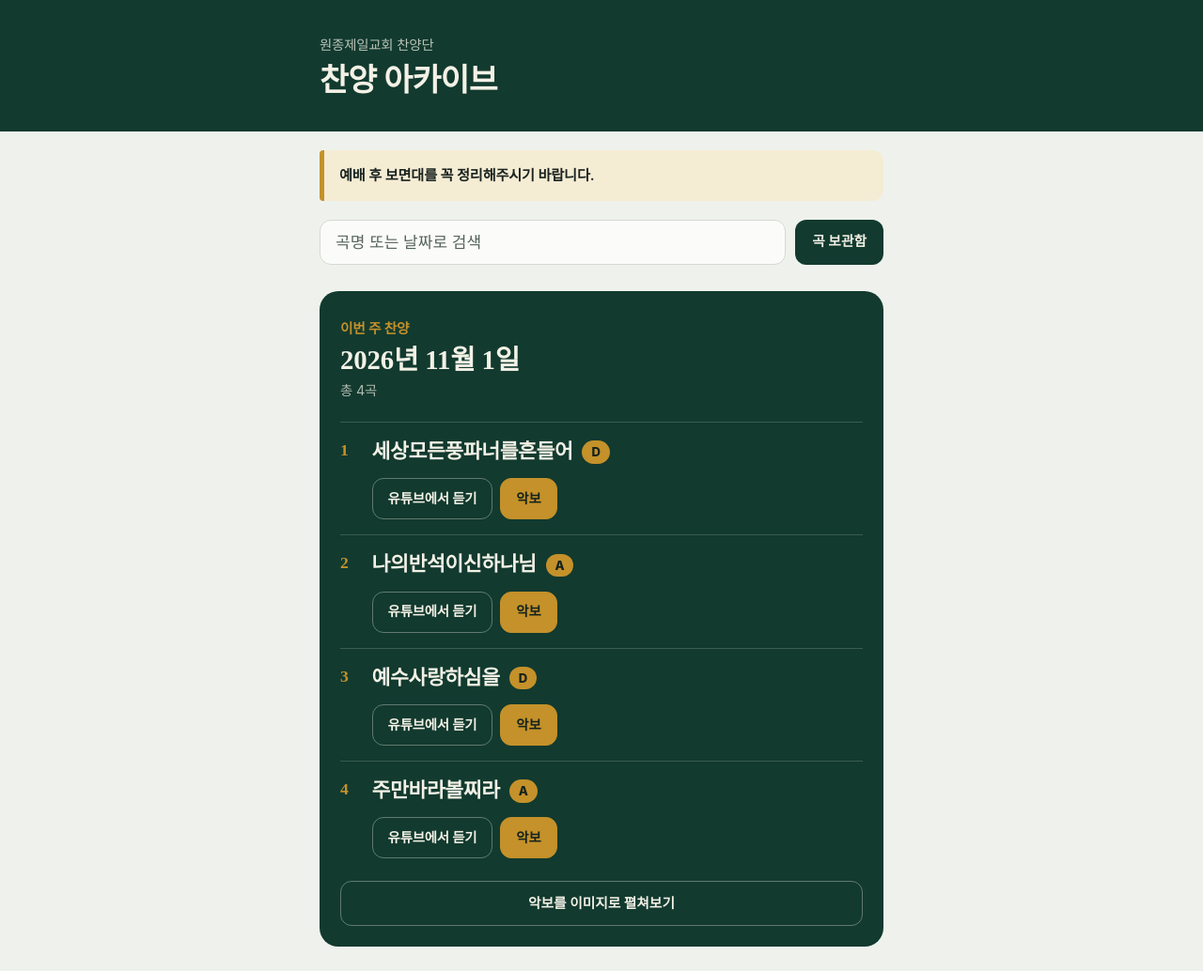
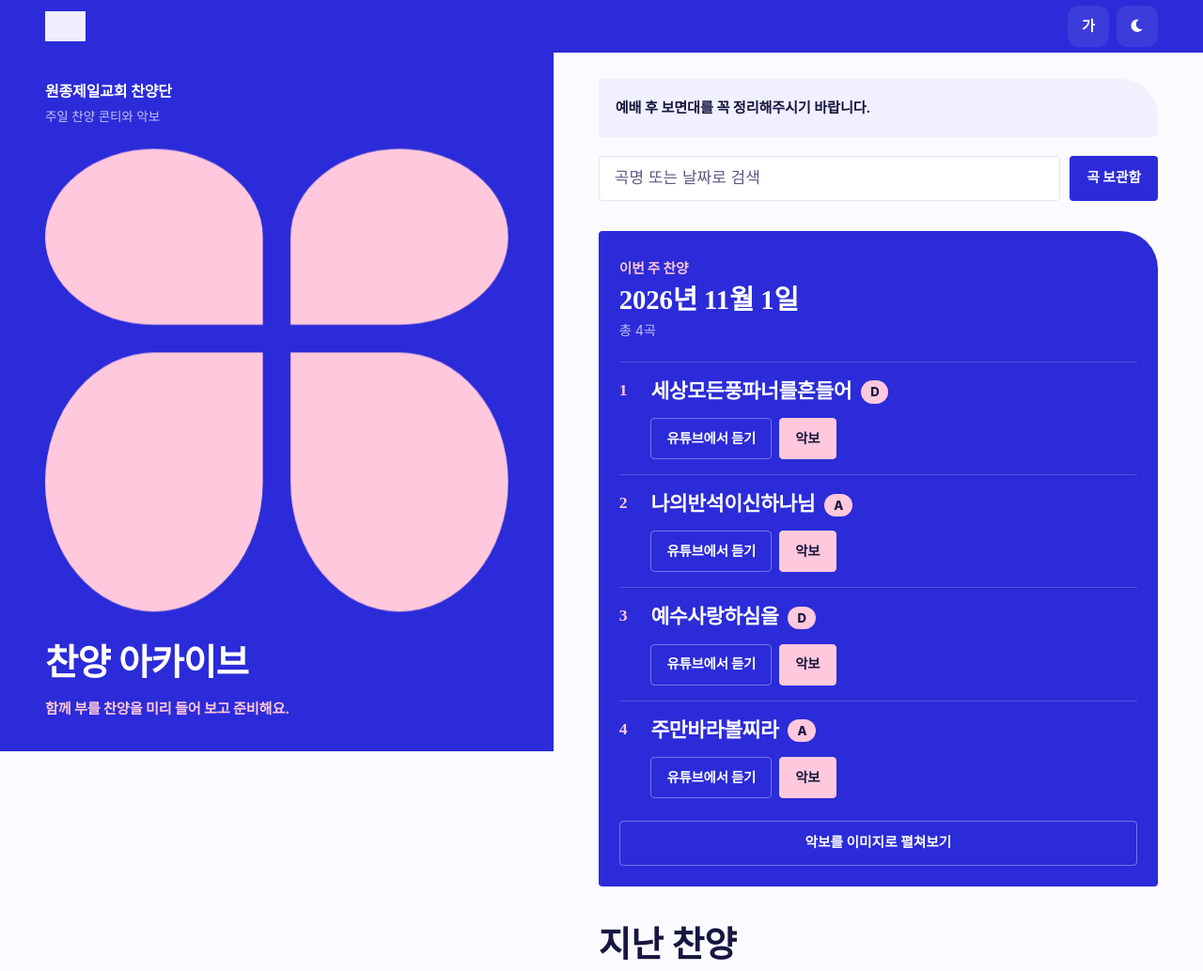
Before and after one commit to ikyullee-byte/worship, a plain HTML site: page index.html in a window 1280 px wide. Shown: the top 1034 px of the page at 94% size. Drawn offline with Linux system fonts and the light colour scheme; grey boxes are pictures that could not be loaded; a web font is replaced by a local one.

Commit message:
찬양 아카이브 레이아웃을 메인 주보 홈페이지와 같은 모양으로 변경 (#4)
코발트·연분홍 색, Hahmlet/IBM Plex Sans KR 글꼴, 상단 바(로고·글자 크게·다크 모드),
꽃 모양 히어로, 넓은 화면 왼쪽 대문 고정, 짙은 남색 푸터를 메인 주보에서 가져옴.


Claude-Session: https://claude.ai/code/session_01MHysPY6MCUfT4sCKsDZp9m

Co-authored-by: Claude <noreply@anthropic.com>

```diff
--- a/index.html
+++ b/index.html
@@ -3,60 +3,95 @@
 <head>
     <meta charset="UTF-8">
     <meta name="viewport" content="width=device-width, initial-scale=1.0">
-    <meta name="theme-color" content="#123A2F">
+    <meta name="theme-color" content="#2b2bd9">
     <title>원종제일교회 찬양 아카이브</title>
     <link rel="preconnect" href="https://fonts.googleapis.com">
     <link rel="preconnect" href="https://fonts.gstatic.com" crossorigin>
-    <link href="https://fonts.googleapis.com/css2?family=Noto+Serif+KR:wght@600;800&display=swap" rel="stylesheet">
-    <link rel="stylesheet" href="https://cdn.jsdelivr.net/gh/orioncactus/pretendard@v1.3.9/dist/web/variable/pretendardvariable-dynamic-subset.min.css">
+    <link href="https://fonts.googleapis.com/css2?family=Hahmlet:wght@700;800&family=IBM+Plex+Sans+KR:wght@400;500;600;700&display=swap" rel="stylesheet">
+    <link href="https://cdnjs.cloudflare.com/ajax/libs/font-awesome/6.0.0/css/all.min.css" rel="stylesheet">
     <style>
+        /* 메인 주보 홈페이지와 같은 코발트·연분홍 한 벌 */
         :root {
-            --ink: #123A2F;
-            --ink-soft: #1E5443;
-            --paper: #EFF2EC;
-            --sheet: #FBFCFA;
-            --text: #1B2420;
-            --muted: #566359;
-            --line: #D3DAD0;
-            --wheat: #C4912A;
-            --wheat-text: #86610F;
-            --wheat-wash: #F5ECD4;
-            --on-ink: #F3F1E6;
-            --serif: 'Noto Serif KR', 'Nanum Myeongjo', serif;
-            --sans: 'Pretendard Variable', Pretendard, -apple-system, BlinkMacSystemFont, system-ui, 'Apple SD Gothic Neo', sans-serif;
+            --ink: #2b2bd9;
+            --ink-soft: #2222b8;
+            --paper: #fbfaff;
+            --sheet: #ffffff;
+            --text: #17163f;
+            --muted: #5a5985;
+            --line: #e4e3f5;
+            --wheat: #ffc8dc;
+            --wheat-text: #2b2bd9;
+            --wheat-wash: #f1f0ff;
+            --on-ink: #ffffff;
+            --serif: 'Hahmlet', 'Noto Serif KR', serif;
+            --sans: 'IBM Plex Sans KR', -apple-system, BlinkMacSystemFont, system-ui, 'Apple SD Gothic Neo', 'Malgun Gothic', sans-serif;
+            --fs: 17px;
+        }
+        body.dark-mode {
+            --ink: #2424b4;
+            --ink-soft: #2b2bd9;
+            --paper: #100f2b;
+            --sheet: #1a1940;
+            --text: #ece9ff;
+            --muted: #a9a7d0;
+            --line: #2e2c5e;
+            --wheat-text: #ffc8dc;
+            --wheat-wash: #25234f;
         }
         *, *::before, *::after { box-sizing: border-box; }
         html { -webkit-text-size-adjust: 100%; scroll-behavior: smooth; }
         body {
-            margin: 0; font-family: var(--sans); font-size: 17px; line-height: 1.7;
+            margin: 0; font-family: var(--sans); font-size: var(--fs); line-height: 1.7;
             color: var(--text); background: var(--paper); letter-spacing: -0.01em; word-break: keep-all;
             -webkit-tap-highlight-color: transparent;
-            padding-bottom: calc(48px + env(safe-area-inset-bottom));
+            overflow-x: hidden;
         }
+        body.large-text { --fs: 19.5px; }
         h1, h2, h3, p, ol, ul { margin: 0; padding: 0; }
         ol, ul { list-style: none; }
         button { font: inherit; color: inherit; cursor: pointer; border: 0; background: none; }
         a { color: inherit; text-decoration: none; }
-        :focus-visible { outline: 3px solid var(--wheat); outline-offset: 2px; border-radius: 6px; }
+        :focus-visible { outline: 3px solid var(--ink); outline-offset: 2px; border-radius: 6px; }
         .wrap { max-width: 640px; margin: 0 auto; padding: 0 20px; }
 
-        /* ---------- 헤더 ---------- */
-        .hero { background: var(--ink); color: var(--on-ink); padding: 36px 0 32px; }
-        .hero .church { font-size: .9rem; color: rgba(243,241,230,.75); }
-        .hero h1 { font-family: var(--serif); font-weight: 800; font-size: 2.1rem; line-height: 1.3; letter-spacing: -0.02em; margin-top: 4px; }
+        /* ---------- 상단 바 ---------- */
+        .topbar { position: sticky; top: 0; z-index: 100; background: var(--ink); color: var(--on-ink); }
+        .topbar .wrap { display: flex; align-items: center; justify-content: space-between; height: 56px; }
+        .topbar img { height: 32px; width: auto; filter: brightness(0) invert(1); opacity: .92; }
+        .topbar .tools { display: flex; gap: 8px; margin: 0; }
+        .tool {
+            min-width: 44px; height: 44px; padding: 0 12px; border-radius: 12px;
+            display: inline-flex; align-items: center; justify-content: center; gap: 6px;
+            font-weight: 700; font-size: .95rem; background: rgba(255,255,255,.08); transition: background .2s;
+        }
+        .tool:hover { background: rgba(255,255,255,.16); }
+        .tool:active { transform: scale(.96); }
 
-        .notice { margin-top: 20px; padding: 14px 16px; border-left: 5px solid var(--wheat); background: var(--wheat-wash); border-radius: 4px 12px 12px 4px; font-size: .95rem; font-weight: 600; }
+        /* ---------- 히어로 ---------- */
+        .hero { background: var(--ink); color: var(--on-ink); padding: 36px 0 44px; }
+        .hero .church { font-size: .85rem; color: rgba(255,255,255,.72); }
+        .hero .church strong { display: block; font-size: 1rem; color: var(--on-ink); font-weight: 600; margin-bottom: 2px; }
+        .bloom { display: block; width: 100%; max-width: 240px; margin: 20px auto 24px; fill: var(--wheat); }
+        .bloom path { transform-box: view-box; transform-origin: 100px 82px; animation: bloom 900ms cubic-bezier(.2,.9,.25,1) both; }
+        .bloom path:nth-child(2) { animation-delay: 90ms; }
+        .bloom path:nth-child(3) { animation-delay: 180ms; }
+        .bloom path:nth-child(4) { animation-delay: 270ms; }
+        @keyframes bloom { from { transform: scale(.72) rotate(-14deg); } }
+        .hero h1 { font-family: var(--serif); font-weight: 800; font-size: clamp(2rem, 8vw, 2.6rem); line-height: 1.25; letter-spacing: -0.02em; }
+        .hero .lead { margin-top: 12px; font-size: .95rem; color: var(--wheat); font-weight: 700; }
+
+        .notice { margin-top: 28px; padding: 18px 24px 18px 18px; background: var(--wheat-wash); border-radius: 4px 40px 4px 4px; font-size: .95rem; font-weight: 600; }
 
         /* ---------- 검색 ---------- */
         .tools { display: flex; gap: 10px; margin: 20px 0 8px; }
         .search {
-            flex: 1; min-width: 0; min-height: 48px; padding: 0 16px; border-radius: 12px;
+            flex: 1; min-width: 0; min-height: 48px; padding: 0 16px; border-radius: 4px;
             border: 1px solid var(--line); background: var(--sheet); font: inherit; color: var(--text);
         }
         .search::placeholder { color: var(--muted); }
-        .search:focus { outline: 3px solid var(--wheat); outline-offset: 0; border-color: transparent; }
+        .search:focus { outline: 3px solid var(--ink); outline-offset: 0; border-color: transparent; }
         .btn {
-            min-height: 48px; padding: 0 18px; border-radius: 12px; background: var(--ink); color: var(--on-ink);
+            min-height: 48px; padding: 0 18px; border-radius: 4px; background: var(--ink); color: var(--on-ink);
             font-weight: 700; font-size: .92rem; white-space: nowrap; transition: background .2s;
         }
         .btn:hover { background: var(--ink-soft); }
@@ -68,23 +103,24 @@
         .empty { margin-top: 32px; padding: 28px 20px; text-align: center; color: var(--muted); border: 1px dashed var(--line); border-radius: 14px; }
 
         /* ---------- 이번 주 ---------- */
-        .now { margin-top: 28px; background: var(--ink); color: var(--on-ink); border-radius: 20px; padding: 28px 22px 22px; }
+        .now { margin-top: 32px; background: var(--ink); color: var(--on-ink); border-radius: 4px 40px 4px 4px; padding: 28px 22px 22px; }
         .now .kicker { color: var(--wheat); font-weight: 700; font-size: .92rem; }
         .now .date { font-family: var(--serif); font-weight: 800; font-size: 1.8rem; line-height: 1.3; margin-top: 2px; }
-        .now .count { color: rgba(243,241,230,.7); font-size: .9rem; margin-top: 2px; }
+        .now .count { color: rgba(255,255,255,.7); font-size: .9rem; margin-top: 2px; }
         .now .songs { margin-top: 20px; }
-        .now .song { border-top: 1px solid rgba(243,241,230,.18); }
+        .now .song { border-top: 1px solid rgba(255,255,255,.18); }
         .now .song::before { color: var(--wheat); }
         .now .song-title { font-size: 1.35rem; }
-        .now .song-key { background: var(--wheat); color: #14231D; }
-        .now .song-comment, .now .transition-note { color: rgba(243,241,230,.78); }
-        .now .act { border-color: rgba(243,241,230,.35); color: var(--on-ink); }
+        .now .song-key { background: var(--wheat); color: #17163f; }
+        .now .song-comment, .now .transition-note { color: rgba(255,255,255,.78); }
+        .now .act { border-color: rgba(255,255,255,.35); color: var(--on-ink); }
         .now .act:hover { background: rgba(255,255,255,.1); }
-        .now .act.sheet { background: var(--wheat); border-color: var(--wheat); color: #14231D; }
-        .now .act.sheet:hover { background: #d3a043; }
-        .now .expand-btn { border-color: rgba(243,241,230,.35); color: var(--on-ink); }
+        .now .act.sheet { background: var(--wheat); border-color: var(--wheat); color: #17163f; }
+        .now .act.sheet:hover { background: var(--wheat); opacity: .9; }
+        .now .expand-btn { border-color: rgba(255,255,255,.35); color: var(--on-ink); }
         .now .expand-btn:hover { background: rgba(255,255,255,.08); }
         .now .thumb-card { background: var(--sheet); color: var(--text); }
+        .now .song::before { color: var(--wheat); }
 
         /* ---------- 곡 목록 (공통) ---------- */
         .songs { counter-reset: n; }
@@ -104,7 +140,7 @@
         .song-acts { display: flex; flex-wrap: wrap; gap: 8px; margin-top: 12px; }
         .act {
             display: inline-flex; align-items: center; justify-content: center; min-height: 44px; padding: 0 16px;
-            border-radius: 12px; border: 1px solid var(--line); background: transparent;
+            border-radius: 4px; border: 1px solid var(--line); background: transparent;
             font-size: .9rem; font-weight: 700; transition: background .2s, border-color .2s;
         }
         .act:hover { border-color: var(--ink-soft); }
@@ -113,19 +149,22 @@
         .act.sheet:hover { background: var(--ink-soft); }
 
         .expand-btn {
-            width: 100%; min-height: 48px; margin-top: 8px; border-radius: 12px; border: 1px solid var(--line);
+            width: 100%; min-height: 48px; margin-top: 8px; border-radius: 4px; border: 1px solid var(--line);
             font-weight: 700; font-size: .92rem; transition: background .2s;
         }
-        .expand-btn:hover { background: rgba(18,58,47,.05); }
+        .expand-btn:hover { background: rgba(43,43,217,.05); }
         .expand-area { display: none; margin-top: 12px; gap: 14px; }
-        .thumb-card { background: var(--paper); border-radius: 14px; padding: 12px; margin-top: 12px; }
+        .thumb-card { background: var(--paper); border-radius: 4px 24px 4px 4px; padding: 12px; margin-top: 12px; }
         .thumb-title { font-weight: 700; font-size: .95rem; margin-bottom: 8px; }
         .sheet-thumb { width: 100%; height: auto; border-radius: 8px; background: #fff; cursor: zoom-in; display: block; }
 
         /* ---------- 지난 찬양 ---------- */
         .past { margin-top: 40px; }
-        .past > h2 { font-family: var(--serif); font-weight: 800; font-size: 1.4rem; color: var(--ink); margin-bottom: 14px; }
+        .past > h2 { font-family: var(--serif); font-weight: 800; font-size: 2rem; line-height: 1.25; color: var(--text); margin-bottom: 20px; }
         .month { border-top: 2px solid var(--ink); }
+        body.dark-mode .month, body.dark-mode .library-header { border-color: var(--wheat); }
+        body.dark-mode .act.sheet, body.dark-mode .btn { background: var(--wheat); border-color: var(--wheat); color: #17163f; }
+        body.dark-mode .btn.quiet { background: var(--sheet); color: var(--text); border-color: var(--line); }
         .month + .month { margin-top: 10px; }
         .month > summary, .wk > summary { list-style: none; cursor: pointer; }
         .month > summary::-webkit-details-marker, .wk > summary::-webkit-details-marker { display: none; }
@@ -139,7 +178,7 @@
         .month[open] > summary::after, .wk[open] > summary::after { transform: rotate(-135deg); }
         .month > summary .m-count { margin-left: auto; }
 
-        .wk { background: var(--sheet); border: 1px solid var(--line); border-radius: 14px; margin-bottom: 10px; }
+        .wk { background: var(--sheet); border: 1px solid var(--line); border-radius: 4px; margin-bottom: 10px; }
         .wk > summary { display: flex; align-items: center; gap: 12px; padding: 14px 16px; min-height: 64px; }
         .wk > summary .wk-text { flex: 1; min-width: 0; }
         .wk > summary .wk-date { display: block; font-weight: 800; }
@@ -147,11 +186,15 @@
         .wk-body { padding: 0 16px 16px; }
         .wk-body .song:first-child { border-top: 1px solid var(--line); }
 
-        footer { margin-top: 48px; color: var(--muted); font-size: .85rem; }
+        footer { position: relative; overflow: hidden; margin-top: 72px; padding: 44px 0 calc(48px + env(safe-area-inset-bottom)); color: var(--on-ink); background: #17163f; }
+        footer strong { display: block; font-family: var(--serif); font-size: 1.7rem; font-weight: 800; margin-bottom: 4px; }
+        footer p { color: rgba(255,255,255,.78); font-size: .88rem; }
+        footer a { text-decoration: underline; text-underline-offset: 3px; }
+        .foot-bloom { position: absolute; right: -50px; bottom: 30px; width: 150px; height: 150px; fill: var(--wheat); }
 
         /* ---------- 악보 확대 ---------- */
         #sheetModal {
-            display: none; position: fixed; inset: 0; z-index: 3000; background: rgba(8,24,19,.94);
+            display: none; position: fixed; inset: 0; z-index: 3000; background: rgba(23,22,63,.94);
             flex-direction: column; align-items: center; justify-content: center; padding: 16px; overflow: auto;
         }
         #modalImg { max-width: 100%; max-height: 80vh; object-fit: contain; border-radius: 8px; background: #fff; }
@@ -171,22 +214,57 @@
         .library-grid { display: grid; grid-template-columns: repeat(auto-fill, minmax(150px, 1fr)); gap: 10px; }
         .library-card {
             min-height: 72px; padding: 14px 12px; display: flex; align-items: center; justify-content: center; text-align: center;
-            background: var(--sheet); border: 1px solid var(--line); border-radius: 12px; cursor: pointer;
+            background: var(--sheet); border: 1px solid var(--line); border-radius: 4px 20px 4px 4px; cursor: pointer;
             font-family: var(--serif); font-weight: 800; font-size: .95rem; line-height: 1.45; transition: border-color .2s, background .2s;
         }
         .library-card:hover { border-color: var(--wheat); background: var(--wheat-wash); }
 
+        /* ---------- 넓은 화면: 왼쪽 대문 고정 (메인 주보와 같은 배치) ---------- */
+        @media (min-width: 960px) {
+            body { display: grid; grid-template-columns: minmax(420px, 46%) minmax(0, 1fr); grid-template-rows: auto auto auto; }
+            .topbar { grid-column: 1 / -1; }
+            .topbar .wrap { max-width: none; padding: 0 48px; }
+            .hero { grid-column: 1; grid-row: 2 / span 2; position: sticky; top: 56px; height: calc(100vh - 56px); padding: 28px 0 32px; overflow: hidden; }
+            .hero .wrap { display: flex; flex-direction: column; height: 100%; max-width: none; padding: 0 48px; }
+            .bloom { flex: 1 1 0; min-height: 0; max-width: none; margin: 16px 0 24px; }
+            .hero h1 { font-size: clamp(2.2rem, min(3vw, 5vh), 3rem); }
+            main.wrap { grid-column: 2; grid-row: 2; width: 100%; min-width: 0; max-width: 796px; margin: 0; padding: 0 48px; }
+            footer { grid-column: 2; grid-row: 3; }
+            footer .wrap { max-width: 796px; margin: 0; padding: 0 48px; }
+            .past > h2 { font-size: 2.35rem; }
+        }
+
+        ::-webkit-scrollbar { width: 6px; height: 6px; }
+        ::-webkit-scrollbar-thumb { background: var(--line); border-radius: 10px; }
+
         @media (prefers-reduced-motion: reduce) {
-            *, *::before, *::after { transition-duration: .01ms !important; scroll-behavior: auto !important; }
+            *, *::before, *::after { animation-duration: .01ms !important; transition-duration: .01ms !important; scroll-behavior: auto !important; }
         }
     </style>
 </head>
 <body>
 
+<nav class="topbar">
+    <div class="wrap">
+        <img src="https://ikyullee-byte.github.io/TEST01/logo.png" alt="원종제일교회">
+        <div class="tools">
+            <button type="button" class="tool" aria-label="글자 크게 보기" onclick="document.body.classList.toggle('large-text')">가</button>
+            <button type="button" class="tool" aria-label="다크 모드" onclick="document.body.classList.toggle('dark-mode')"><i class="fas fa-moon"></i></button>
+        </div>
+    </div>
+</nav>
+
 <header class="hero">
     <div class="wrap">
-        <p class="church">원종제일교회 찬양단</p>
+        <p class="church"><strong>원종제일교회 찬양단</strong>주일 찬양 콘티와 악보</p>
+        <svg class="bloom" viewBox="0 0 200 200" aria-hidden="true">
+            <path d="M94 76H47A47 38 0 1 1 94 38Z"/>
+            <path d="M106 76V38A47 38 0 1 1 153 76Z"/>
+            <path d="M94 88V144A47 56 0 1 1 47 88Z"/>
+            <path d="M106 88H153A47 56 0 1 1 106 144Z"/>
+        </svg>
         <h1>찬양 아카이브</h1>
+        <p class="lead">함께 부를 찬양을 미리 들어 보고 준비해요.</p>
     </div>
 </header>
 
@@ -200,8 +278,21 @@
 
     <div id="setlist-container"></div>
 
-    <footer>예배 후 악보는 곡 보관함에서 가나다순으로도 찾을 수 있어요.</footer>
 </main>
+
+<footer>
+    <div class="wrap">
+        <strong>원종제일교회 찬양단</strong>
+        <p>지난 악보는 곡 보관함에서 가나다순으로도 찾을 수 있어요.</p>
+        <p style="margin-top:14px;font-size:.8rem">&copy; 2026 Wonjong First Church</p>
+    </div>
+    <svg class="foot-bloom" viewBox="0 0 200 200" aria-hidden="true">
+            <path d="M94 76H47A47 38 0 1 1 94 38Z"/>
+            <path d="M106 76V38A47 38 0 1 1 153 76Z"/>
+            <path d="M94 88V144A47 56 0 1 1 47 88Z"/>
+            <path d="M106 88H153A47 56 0 1 1 106 144Z"/>
+        </svg>
+</footer>
 
 <!-- 악보 확대 모달 -->
 <div id="sheetModal" onclick="closeSheet()">
```
